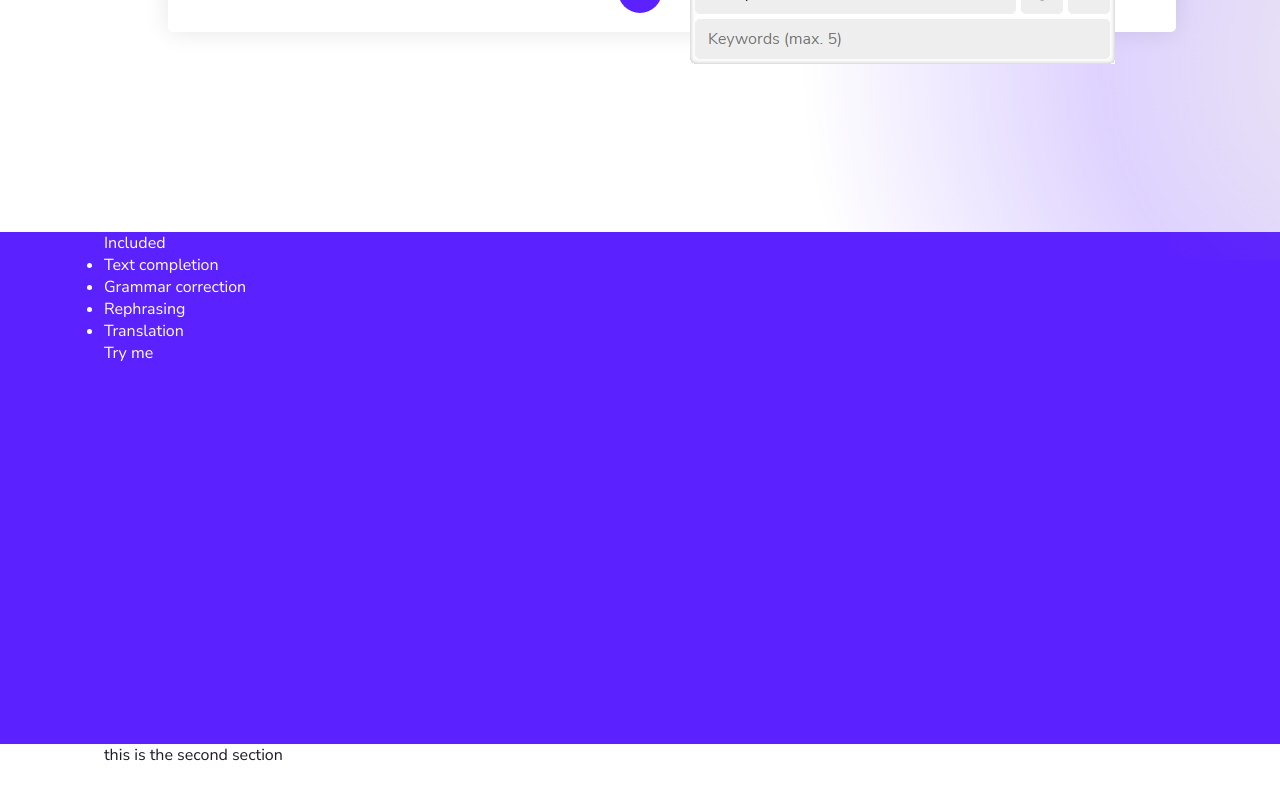
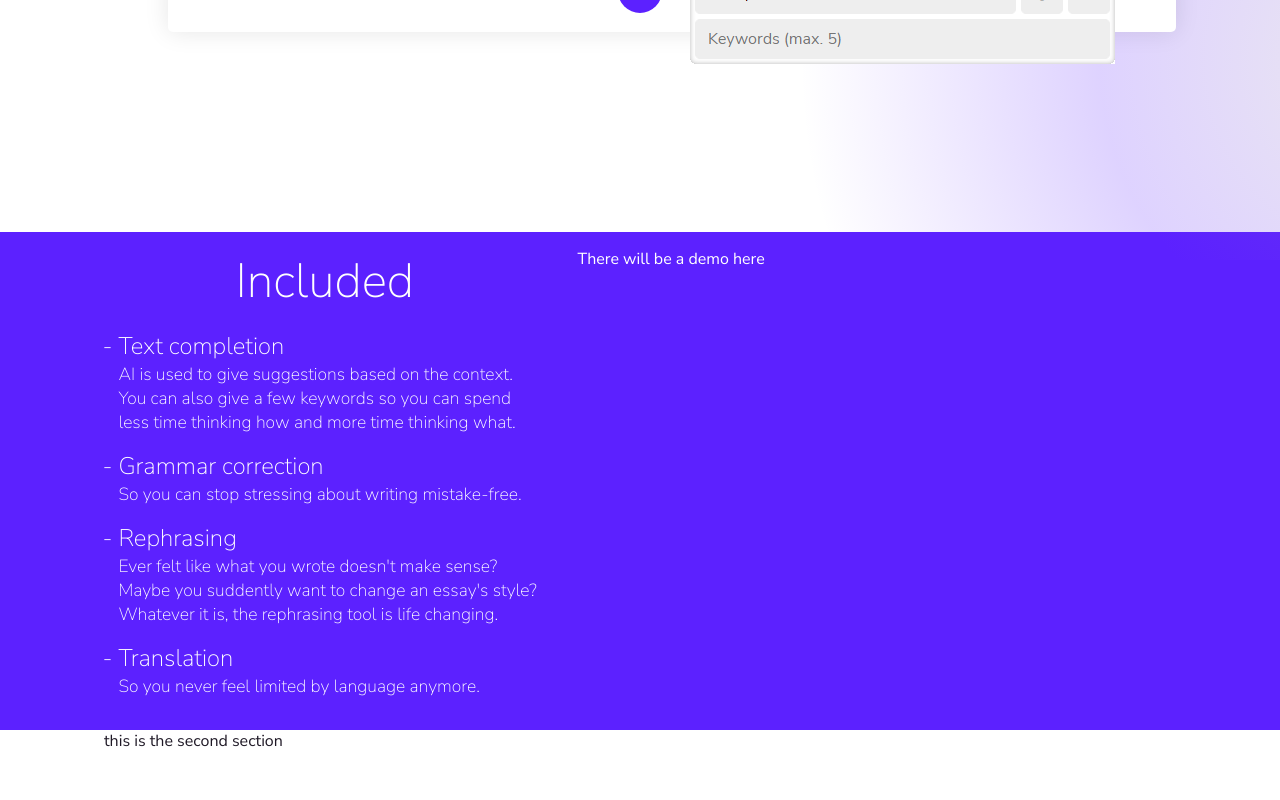
Before and after one commit to jukuly/scribeai-web, a React (Create React App) app: page / in a window 1280 px wide. Shown: the part 750-1550 px from the top of the page. Built offline with nearby package versions, Linux system fonts and the light colour scheme.

Commit message:
section 1 home page

```diff
--- a/src/components/header/header.scss
+++ b/src/components/header/header.scss
@@ -31,6 +31,12 @@
     }
   }
 
+  @media (max-width: 450px) {
+    .download {
+      display: none;
+    }
+  }
+
   .sign-in {
     button {
       color: #FFFFFF;
--- a/src/pages/home/home.scss
+++ b/src/pages/home/home.scss
@@ -9,7 +9,7 @@ main {
 .content {
   margin-left: 2rem;
   margin-right: 2rem;
-  width: 100%;
+  width: calc(100% - 4rem);
   max-width: calc(1200px - 4rem);
   position: relative;
   left: 50%;
@@ -51,7 +51,6 @@ main {
   @media (max-width: calc(8 * 12ch - 4rem)) {
     .title {
       margin-bottom: 2rem;
-      width: calc(100% - 4rem);
     }
     .gradient-text {
       font-size: 6rem;
@@ -71,7 +70,47 @@ main {
   margin-top: 200px;
   color: #FFFFFF;
   background-color: #5c21ff;
-  height: 32rem;
+  padding-top: 1rem;
+  padding-bottom: 2rem;
+
+  .content {
+    display: grid;
+    grid-template-columns: 2fr 3fr;
+    gap: 2rem;
+    width: calc(100% - 4rem);
+  }
+
+  @media (max-width: 650px) {
+    .content {
+      grid-template-columns: 1fr;
+    }
+    .left-side {
+      margin-right: 2rem;
+    }
+  }
+
+  .left-side {
+    display: flex;
+    flex-direction: column;
+    align-items: center;
+    h2 {
+      font-size: 3rem;
+      font-weight: 200;
+    }
+
+    .features{
+      li {
+        margin-left: 1ch;
+        margin-top: 1rem;
+        list-style-type: '- ';
+        font-size: 1.5rem;
+        font-weight: 200;
+        p {
+          font-size: 1.1rem;
+        }
+      }
+    }
+  }
 }
 
 .second-section {
--- a/src/pages/home/home.tsx
+++ b/src/pages/home/home.tsx
@@ -24,24 +24,39 @@ export default function({ top } : { top: boolean }) {
           <div className='content'>
             <div className='left-side'>
               <h2>Included</h2>
-              <ul>
+              <ul className='features'>
                 <li>
                   Text completion
+                  <p>
+                    AI is used to give suggestions based on the context.<br />
+                    You can also give a few keywords so you can spend less
+                    time thinking how and more time thinking what.
+                  </p>
                 </li>
                 <li>
                   Grammar correction
+                  <p>
+                    So you can stop stressing about writing mistake-free.
+                  </p>
                 </li>
                 <li>
                   Rephrasing
+                  <p>
+                    Ever felt like what you wrote doesn't make sense?<br />
+                    Maybe you suddently want to change an essay's style?<br />
+                    Whatever it is, the rephrasing tool is life changing.
+                  </p>
                 </li>
                 <li>
                   Translation
+                  <p>
+                    So you never feel limited by language anymore.
+                  </p>
                 </li>
               </ul>
-              <span className='try-me'>Try me</span>
             </div>
             <div className='right-side'>
-
+              There will be a demo here
             </div>
           </div>
         </section>
```
